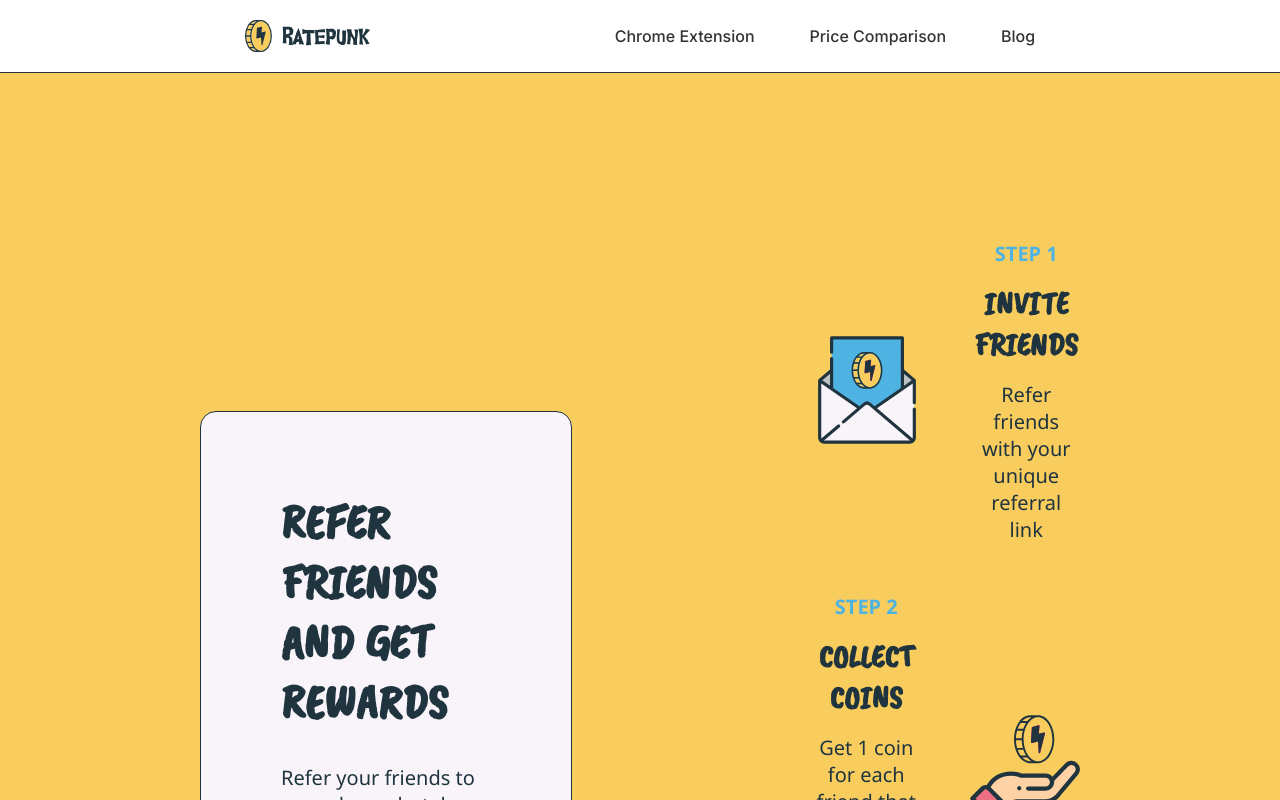
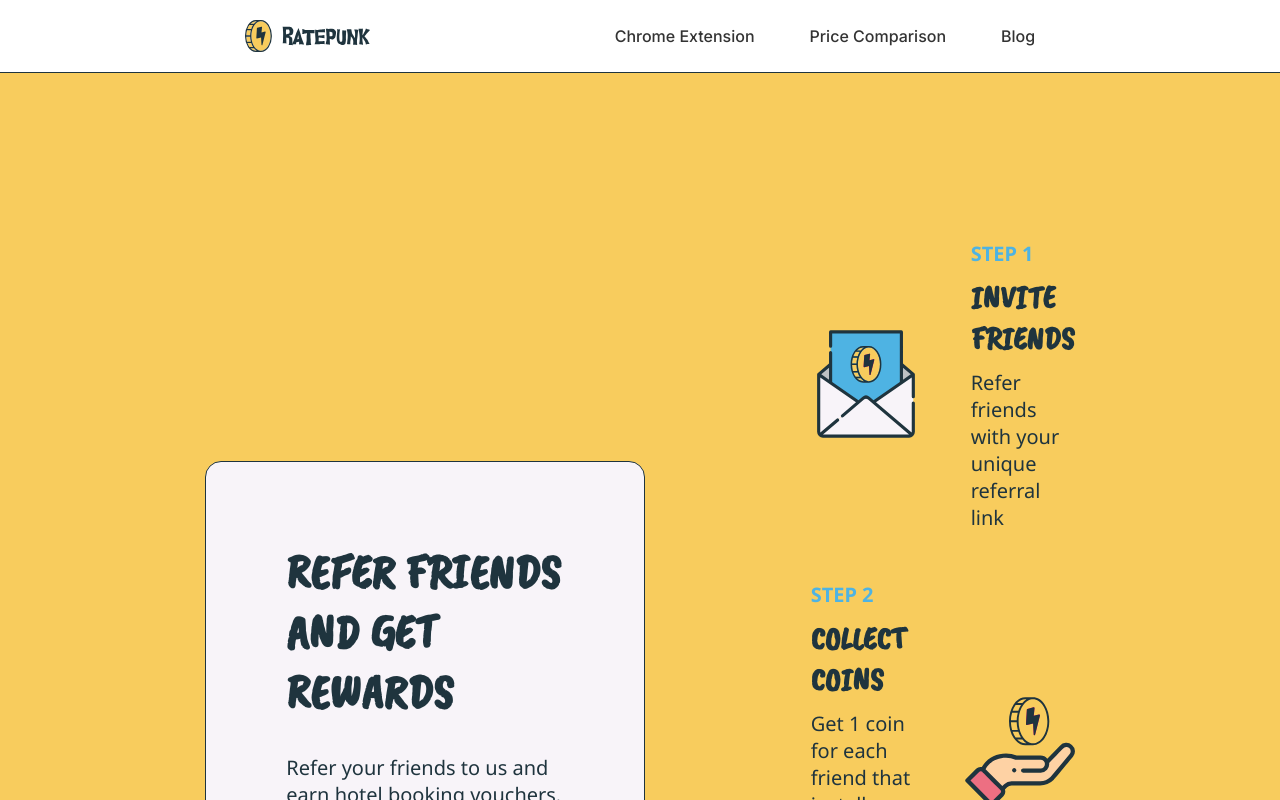
Before and after one commit to aldask/ratepunk, a Next.js app: page / in a window 1280 px wide. Shown: the top 800 px of the page. Built offline with nearby package versions, Linux system fonts and the light colour scheme.

Commit message:
Minor fixes

```diff
--- a/Components/Content/content.module.scss
+++ b/Components/Content/content.module.scss
@@ -5,9 +5,9 @@
   flex-direction: row;
   justify-content: space-evenly;
   align-items: center;
-  gap: 15rem;
+  gap: 10rem;
   margin: 0 auto;
-  padding: 15rem 12.5rem;
+  padding: 15rem 12.5rem 0;
   width: 100%;
 
   @media screen and (max-width: 768px) {
@@ -20,13 +20,13 @@
   &__side1 {
     width: 50%;
 
-    @media screen and (max-width: 990000px) {
+    @media screen and (max-width: 990px) {
       width: 100%;
     }
   }
 
   &__side2 {
-    width: 50%;
+    width: 30%;
 
     @media screen and (max-width: 990px) {
       width: 100%;
--- a/Components/Content/index.tsx
+++ b/Components/Content/index.tsx
@@ -2,7 +2,7 @@ import React from "react";
 import styles from "./content.module.scss";
 import EmailBox from "../EmailBox/EmailBox";
 import Step from "../Steps";
-import { stepsList } from "./steps";
+import { stepsList } from "../Steps/steps";
 
 function Content() {
   return (
--- a/Components/Steps/step.module.scss
+++ b/Components/Steps/step.module.scss
@@ -5,7 +5,9 @@
   flex-direction: row;
   margin-bottom: 50px;
   align-items: center;
+  justify-content: space-between;
   gap: 50px;
+  width: 100%;
 
   &:nth-child(odd) {
     flex-direction: row-reverse;
@@ -18,14 +20,15 @@
   &__description {
     display: flex;
     flex-direction: column;
-    gap: 16px;
-    text-align: center;
+    gap: 10px;
+    text-align: left;
   }
 
   @media (max-width: 950px) {
     flex-direction: column-reverse;
     gap: 10px;
     margin-bottom: 10px;
+    text-align: center;
 
     &:nth-child(odd) {
       flex-direction: column-reverse;
--- a/app/layout.tsx
+++ b/app/layout.tsx
@@ -5,7 +5,7 @@ import "./globals.scss";
 const inter = Inter({ subsets: ["latin"] });
 
 export const metadata: Metadata = {
-  title: "Create Next App",
+  title: "Ratepunk",
   description: "Generated by create next app",
 };
 
```
Also changed, not shown: Components/Steps/steps.tsx (renamed from Components/Content/steps.tsx).
